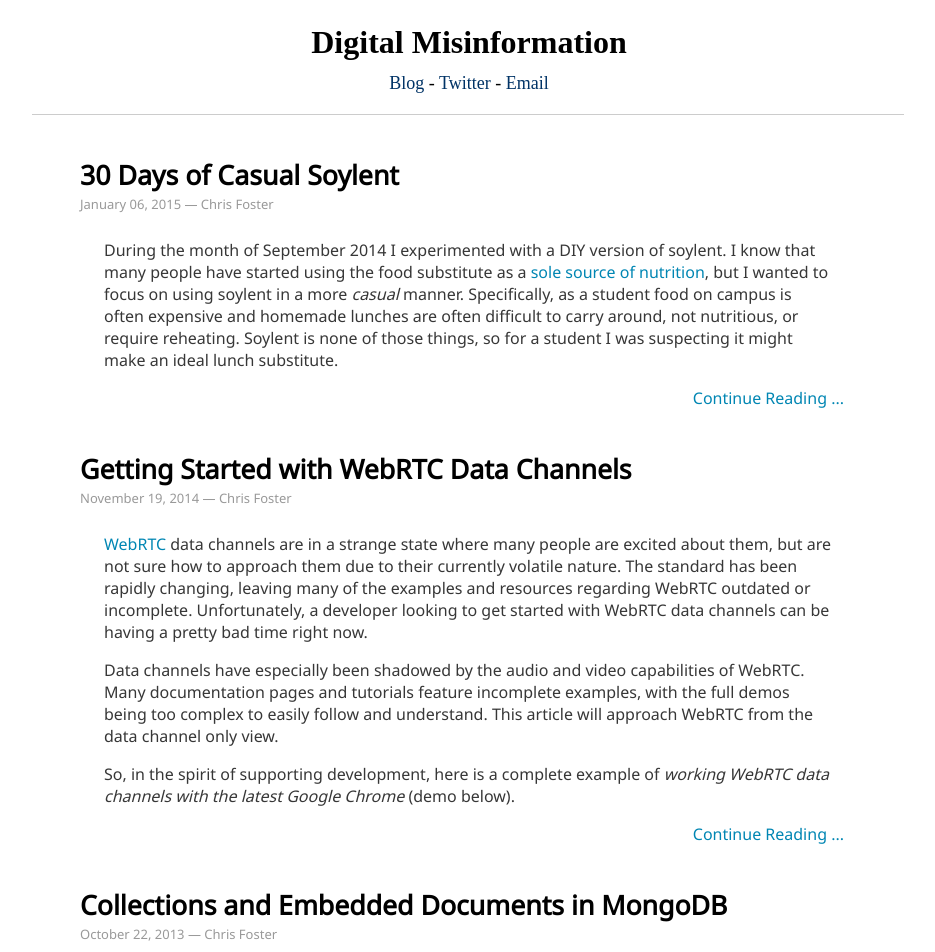
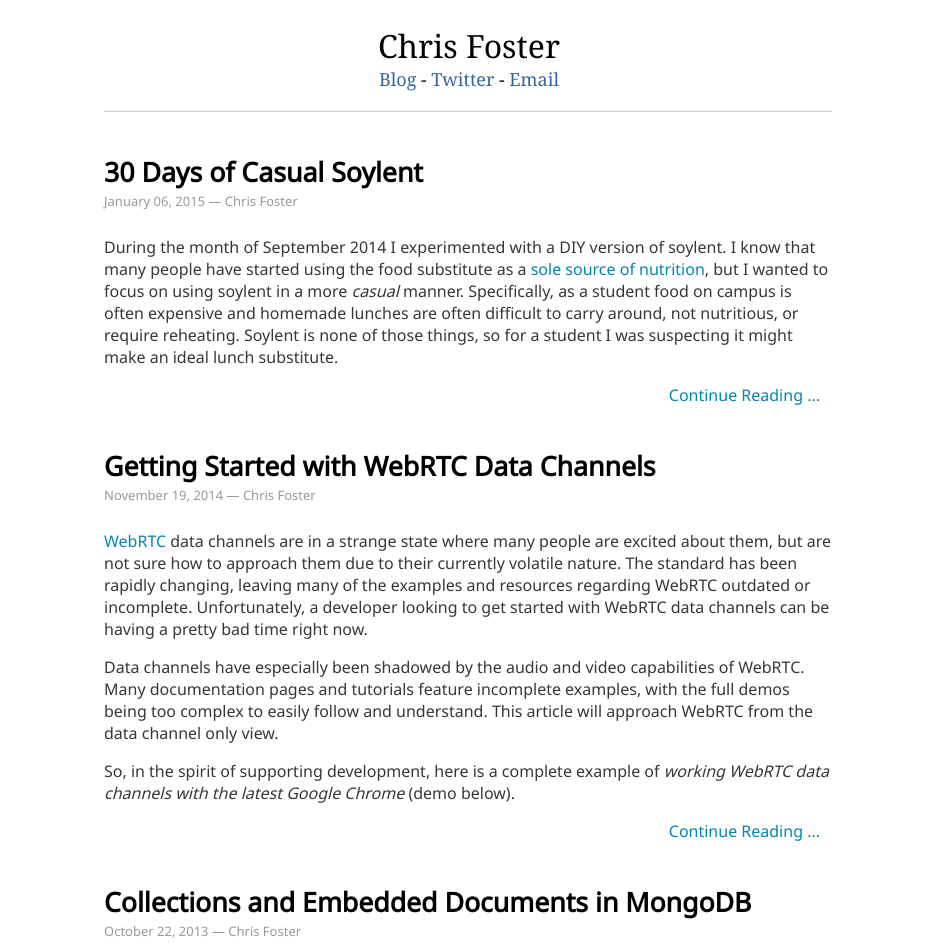
Before and after one commit to chrisfosterelli/chrisfosterelli.github.io, a Jekyll site: the page built from index.html, in a window 1280 px wide. Shown: the top 952 px of the page, without its empty margins (171-1106 px from the left). Built offline with Jekyll 4.4.1, drawn with Linux system fonts in a browser that asks for light colours; some web fonts are replaced.

Commit message:
Improved design

```diff
--- a/_layouts/default.html
+++ b/_layouts/default.html
@@ -1,11 +1,11 @@
-<!DOCTYPE html PUBLIC "-//W3C//DTD XHTML 1.0 Strict//EN"
-"http://www.w3.org/TR/xhtml1/DTD/xhtml1-strict.dtd">
-<html xmlns="http://www.w3.org/1999/xhtml">
+<!DOCTYPE html>
+<html lang="en">
   <head>
-    <meta http-equiv="Content-type" content="text/html;charset=UTF-8" />
-    <link rel="stylesheet" href="main.css" type="text/css" />
-    <link rel="stylesheet" href="blog.css" type="text/css" />
-    <link rel="stylesheet" href="syntax.css" type="text/css" />
+    <meta charset="utf-8">
+    <meta name="author" content="Chris Foster">
+    <title>{{page.title}} - Digital Misinformation</title>
+    <link rel="stylesheet" href="main.css" type="text/css">
+    <link rel="stylesheet" href="syntax.css" type="text/css">
     <script type="text/javascript">
       var _gaq = _gaq || [];
       _gaq.push(['_setAccount', 'UA-43290727-1']);
@@ -16,16 +16,15 @@
         var s = document.getElementsByTagName('script')[0]; s.parentNode.insertBefore(ga, s);
        })();
     </script>
-    <title>{{page.title}} - Digital Misinformation</title>
   </head>
   <body>
     <div id="divbodyholder">
       <div class="headerholder">
         <div class="header">
           <div id="title">
-	    <h1 class="nomargin">
+            <h1 class="nomargin">
               <a class="ablack" href="/">
-                Digital Misinformation
+                Chris Foster
               </a>
             </h1>
             <div id="description">
@@ -42,11 +41,11 @@
         </div>
         <div id="footer">
           &copy;
-	  <a href="http://twitter.com/chrisfosterelli">Chris Foster</a> &mdash;
+          <a href="http://twitter.com/chrisfosterelli">Chris Foster</a> &mdash;
           <a href="mailto:chris.james.foster@gmail.com">chris.james.foster@gmail.com</a>
           <br>
           <i><a href="/">Digital Misinformation</a></i> is powered by
-	  <i><a href="http://jekyllrb.com/">Jekyll</a></i>
+          <i><a href="http://jekyllrb.com/">Jekyll</a></i>
         </div>
       </div>
     </div>
--- a/blog.css
+++ /dev/null
@@ -1,22 +0,0 @@
-a.ablack{color:black !important;}
-li{margin-bottom:8px;}
-ul,ol{margin-left:24px;margin-right:24px;}
-#post_footer{margin-top:24px;text-align:center;}
-.continue{margin:0px 12px;text-align:right;}
-.subtitle{font-size:small;margin:12px 0px;color:#999;position:relative;top:-10px;}
-.content p{margin-left:24px;margin-right:24px;}
-h1{margin-bottom:12px !important;}
-#description{font-size:large;margin-bottom:12px;}
-h3{margin-top:42px;margin-bottom:8px;}
-h4{margin-left:24px;margin-right:24px;}
-#twitter{line-height:20px;vertical-align:top;text-align:right;font-style:italic;color:#333;margin-top:24px;font-size:14px;}
-
-.content{color:#373737;}
-.content p{line-height:22px;}
-.content h1{font-size:28px;font-weight: bold;}
-.content a{color:#0086B3;}
-.content a:hover{text-decoration:underline !important}
-.content code{margin: 0;overflow: auto;padding:2px 5px;background-color:#f8f8f8; border:1px solid #ccc;font-family: Consolas, "Liberation Mono", Courier, monospace;}
-.content pre code{margin: 0 20px; display:block;}
-.content ul{list-style-type: disc;}
-.content img{width: 400px;padding: 1px;border: 1px solid #4D4D4D;}
--- a/main.css
+++ b/main.css
@@ -1,5 +1,6 @@
 @import url(http://fonts.googleapis.com/css?family=Quintessential);
 @import url(http://fonts.googleapis.com/css?family=Noto+Sans);
+@import url(http://fonts.googleapis.com/css?family=Noto+Serif);
 
 body {
   font-family: 'Noto Sans', sans-serif;
@@ -14,7 +15,6 @@ body {
 
 #divbody {
   width: 776px;
-  border-top: solid 1px #ccc;
   background-color: #fff;
   padding: 0px 48px 24px 48px;
   top: 0;
@@ -29,6 +29,7 @@ body {
 }
 
 .content {
+  border-top: solid 1px #ccc;
   margin-bottom: 45px;
 }
 
@@ -58,6 +59,8 @@ h3 {
   padding-top: 10px;
   color: #333333;
   text-align: center;
+  margin-left:24px;
+  margin-right:24px;
   font-size: small;
   border-top: solid 1px #ccc;
   font-family: "Courier New","Courier",monospace;
@@ -65,20 +68,19 @@ h3 {
 
 a {
   text-decoration: none;
-  color: #003366;
+  color: #336699;
 }
 
 a:visited {
   text-decoration: none;
-  color:#336699;
+  color: #336699;
 }
 
 blockquote {
   font-style: italic;
   background-color: #f9f9f9;
-  border: 1px solid #e9e9e9;
   border-left: solid 12px #e9e9e9;
-  margin:0 20px;
+  margin:0 0px;
   padding:12px 12px 12px 24px;
 }
 
@@ -103,9 +105,32 @@ pre {
 }
 
 #title {
-  font-family: 'Quintessential', cursive;
+  font-family: 'Noto Serif';
 }
 
 .content p code {
   padding: 0px;
 }
+
+a.ablack{color:black !important;}
+li{margin-bottom:8px;}
+ul,ol{margin-left:24px;margin-right:24px;}
+#post_footer{margin-top:24px;text-align:center;}
+.continue{margin:0px 12px;text-align:right;}
+.subtitle{font-size:small;margin:12px 0px;color:#999;position:relative;top:-10px;}
+.content {margin-left:24px;margin-right:24px;}
+h1{font-weight: normal;}
+#description{font-size:large;margin-bottom:12px;}
+h3{margin-top:42px;margin-bottom:8px;}
+h4{margin-left:24px;margin-right:24px;}
+#twitter{line-height:20px;vertical-align:top;text-align:right;font-style:italic;color:#333;margin-top:24px;font-size:14px;}
+
+.content{color:#373737;}
+.content p{line-height:22px;}
+.content h1{font-size:28px;font-weight: bold;}
+.content a{color:#0086B3;}
+.content a:hover{text-decoration:underline !important}
+.content code{margin: 0;overflow: auto;padding:2px 5px;background-color:#f8f8f8; border:1px solid #ccc;font-family: Consolas, "Liberation Mono", Courier, monospace;}
+.content pre code{margin: 0 20px; display:block;}
+.content ul{list-style-type: disc;}
+.content img{width: 400px;padding: 1px;border: 1px solid #4D4D4D;}
```
